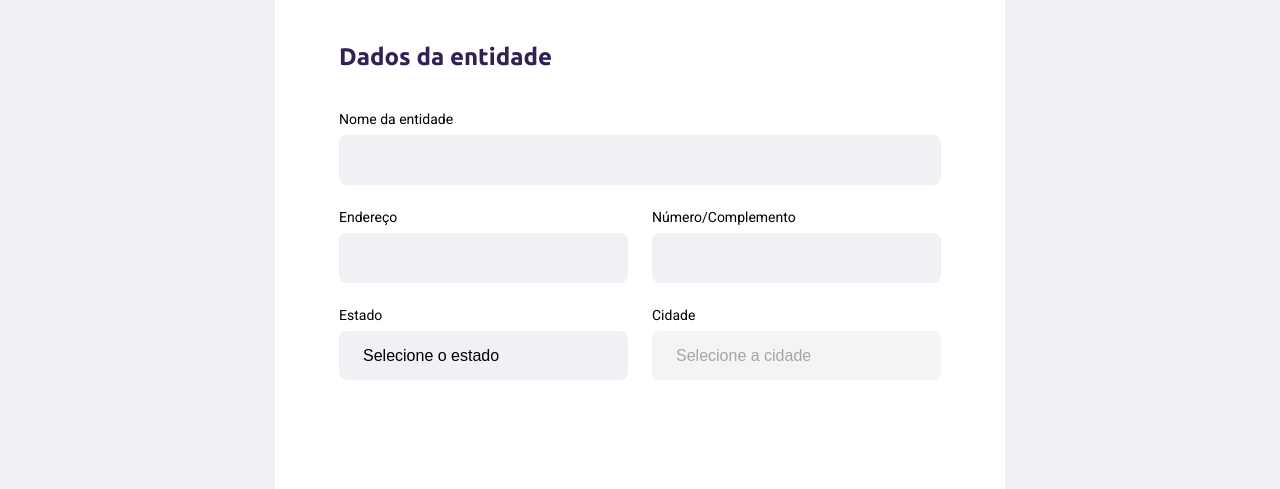
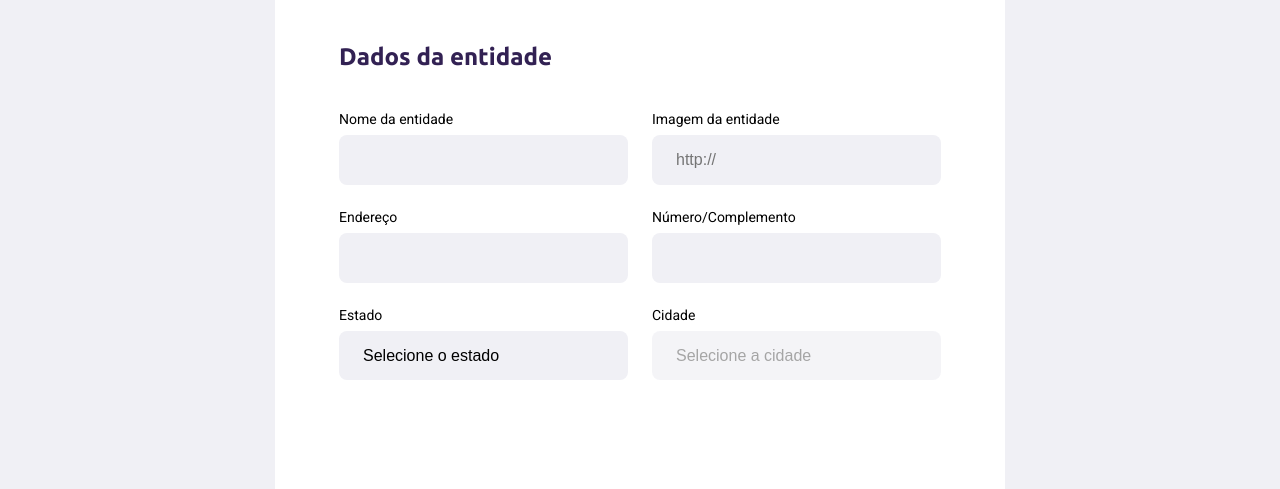
Before and after one commit to jjacksoon/NLW, a website: page src/views/create-point.html in a window 1280 px wide. Shown: the part 299-788 px from the top of the page. Drawn offline with nearby package versions, Linux system fonts and the light colour scheme; files that its build step writes are made by us from their sources; no server answers.

Commit message:
input image camp to add file by url

```diff
--- a/src/views/create-point.html
+++ b/src/views/create-point.html
@@ -23,9 +23,22 @@
                 <h2>Dados da entidade</h2>
             </legend>
 
-            <div class="field">
-                <label for="name">Nome da entidade</label>
-                <input type="text" name="name" required="required">
+            <div class="field-group">
+
+                <div class="field">
+                    <label for="name">Nome da entidade</label>
+                    <input type="text" name="name" required="required">
+                </div>
+
+                <div class="field">
+                    <label for="name">Imagem da entidade</label>
+                    <input
+                        type="url"
+                        name="image"
+                        placeholder="http://"
+                        required="required">
+                </div>
+
             </div>
 
             <div class="field-group">
@@ -66,6 +79,7 @@
             <fieldset>
                 <legend>
                     <h2>Itens de coleta</h2>
+                    <span>Selecione um ou mais itens abaixo</span>
                 </legend>
 
                 <div class="itens-grid">
```
